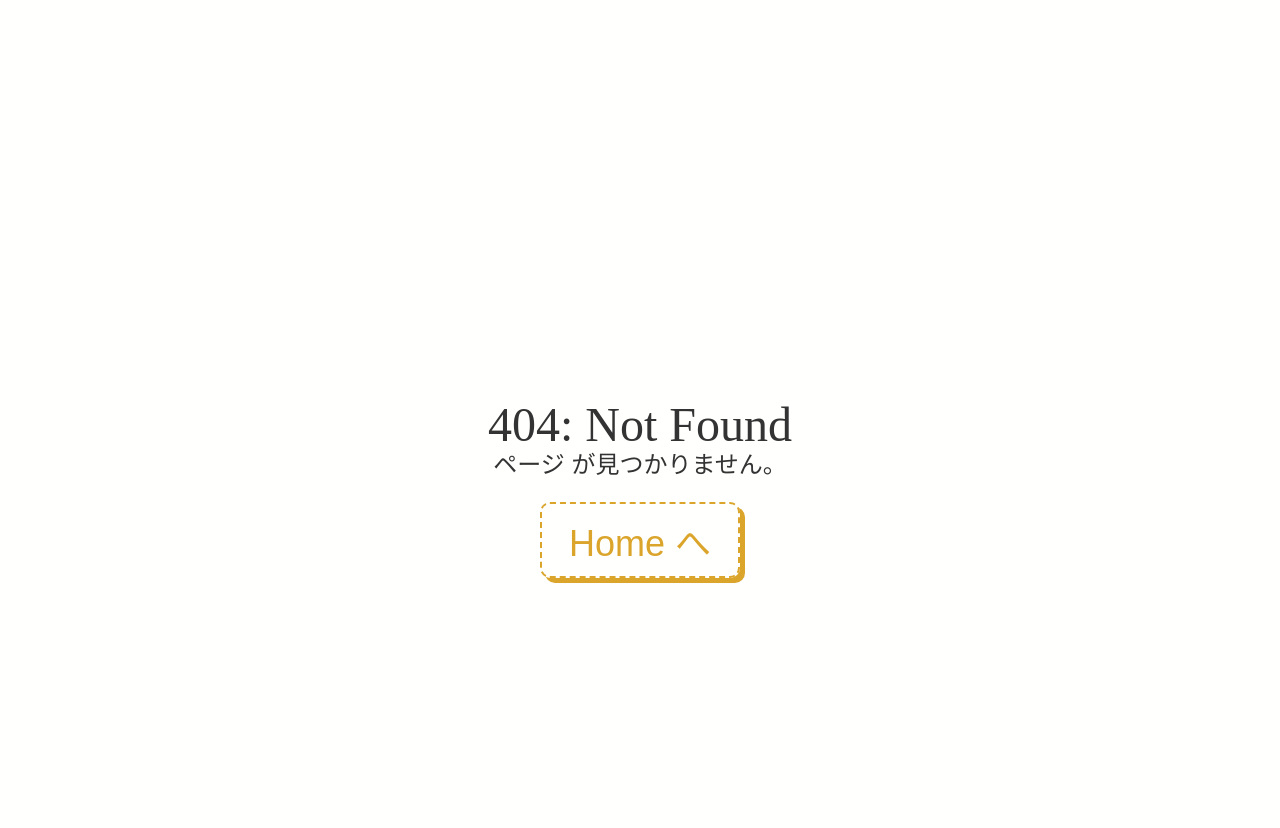
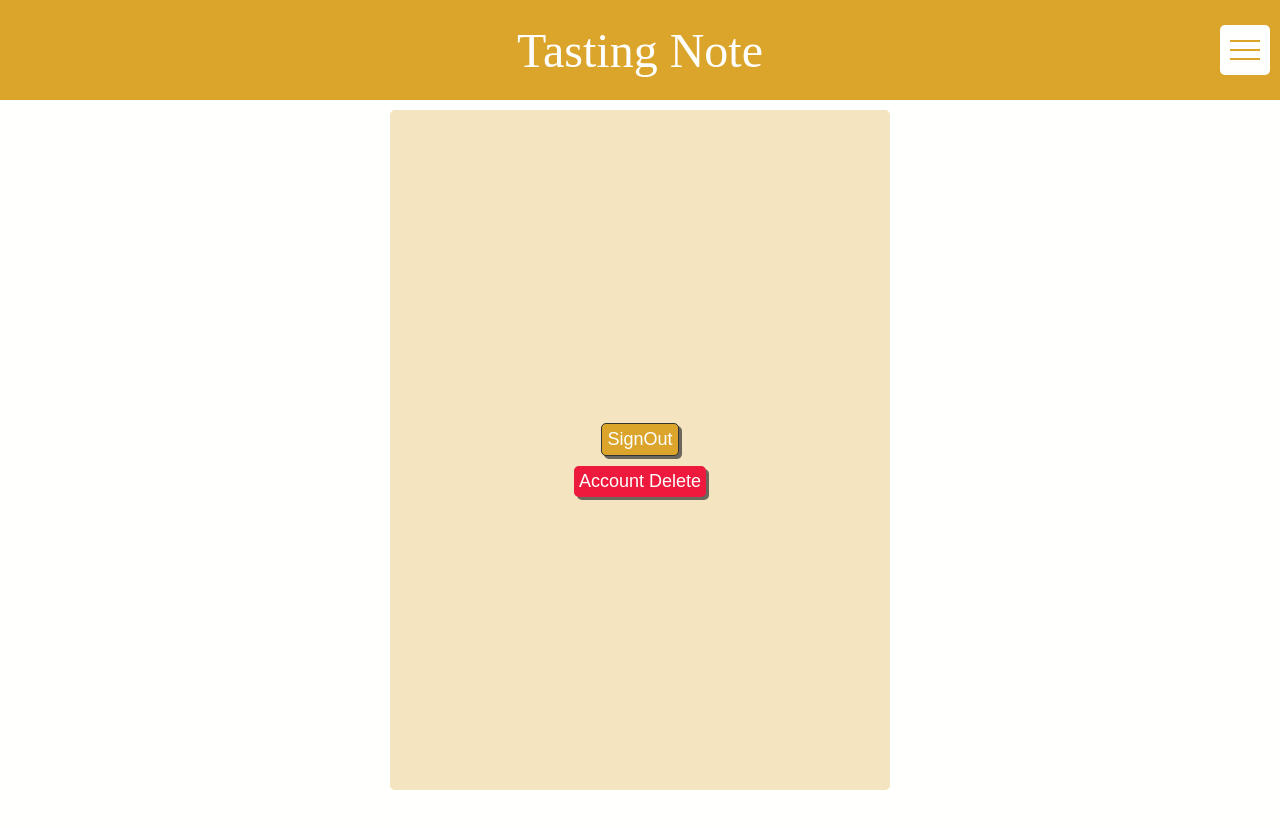
Before and after one commit to akiran1sei/tastingnote, a Next.js app: page /pages/user/profile in a window 1280 px wide. Before the commit this address had no page. Shown: the top 828 px of the page. Built offline with nearby package versions, Linux system fonts and the light colour scheme; a web font is replaced by a local one; what next would draw is missing.

Commit message:
🎨 レイアウトファイルの追加と編集につき、ヘッダーを追加措置

```diff
--- a/src/app/pages/[slug]/page.jsx
+++ b/src/app/pages/[slug]/page.jsx
@@ -3,6 +3,7 @@ import Head from "next/head";
 import { Browse } from "@/app/components/molecules/Browse/Browse";
 import useSWR from "swr";
 import { use } from "react";
+import { GlobalHeader } from "@/app/components/header/GlobalHeader";
 const CoffeeSingleItem = ({ params }) => {
   const id = use(params);
 
@@ -26,6 +27,7 @@ const CoffeeSingleItem = ({ params }) => {
         />
         <meta name="viewport" content="width=device-width, initial-scale=1" />
       </Head>
+      <GlobalHeader />
       <Browse data={data} />
     </>
   );
--- a/src/app/pages/layout.jsx
+++ b/src/app/pages/layout.jsx
@@ -1,9 +1,9 @@
 import styles from "@/app/styles/Contents.module.css";
-import { GlobalHeader } from "@/app/components/header/GlobalHeader";
+// import { GlobalHeader } from "@/app/components/header/GlobalHeader";
 export default function PagesLayout({ children }) {
   return (
     <div className={styles.main_contents}>
-      <GlobalHeader />
+
       {children}
     </div>
   );
--- a/src/app/pages/select/[...user]/page.jsx
+++ b/src/app/pages/select/[...user]/page.jsx
@@ -1,6 +1,7 @@
 "use client";
 import Head from "next/head";
 import { Search } from "@/app/components/molecules/Select/Search";
+import { GlobalHeader } from "@/app/components/header/GlobalHeader";
 import { use } from "react";
 import useSWR from "swr";
 const SelectPage = ({ params }) => {
@@ -25,6 +26,7 @@ const SelectPage = ({ params }) => {
         />
         <meta name="viewport" content="width=device-width, initial-scale=1" />
       </Head>
+      <GlobalHeader />
       <Search data={id.user} user={data} />
     </>
   );
--- /dev/null
+++ b/src/app/pages/user/profile/page.jsx
@@ -0,0 +1,145 @@
+"use client";
+
+import { useRouter } from "next/navigation";
+import React, { useEffect, useState } from "react";
+import styles from "@/app/styles/Contents.module.css";
+import { jwtDecode } from "jwt-decode";
+import { GlobalHeader } from "@/app/components/header/GlobalHeader";
+const Profile = () => {
+  const router = useRouter();
+  const [isLoggingOut, setIsLoggingOut] = useState(false);
+  const [isAccountDelete, setIsAccountDelete] = useState(false);
+
+  const [isUserId, setIsUserId] = useState("");
+  const [isUserEmail, setIsUserEmail] = useState("");
+  const [isUserName, setIsUserName] = useState("");
+  const [isToken, setIsToken] = useState("");
+  useEffect(() => {
+    const getUser = () => {
+      const token = localStorage.getItem("token");
+      if (token) {
+        setIsToken(token);
+        const decodedToken = jwtDecode(token);
+        // デコードされたトークンから必要な情報を取得
+        console.log(decodedToken);
+        const userData = {
+          id: decodedToken.id,
+          username: decodedToken.user,
+          email: decodedToken.email,
+        };
+
+        setIsUserId(userData.id);
+        setIsUserEmail(userData.email);
+        setIsUserName(userData.username);
+      }
+    };
+    getUser();
+  }, []);
+
+  const handleTokenRemove = async () => {
+    if (confirm("Sign Out？")) {
+      setIsLoggingOut(true);
+      try {
+        const res = await fetch("/pages/api/auth/signout", {
+          cache: "no-store",
+          method: "DELETE",
+          headers: {
+            Accept: "application/json",
+            "Content-Type": "application/json",
+            Authorization: `Bearer ${localStorage.getItem("token")}`,
+          },
+        });
+
+        const jsonData = await res.json();
+        localStorage.removeItem("token");
+
+        alert(jsonData.message);
+        return router.push("/");
+      } catch (error) {
+        console.error("ログアウトエラー:", error);
+        // ユーザーにエラーメッセージを表示するなど
+        alert("ログアウト中にエラーが発生しました。");
+      } finally {
+        setIsLoggingOut(false);
+      }
+    }
+  };
+  const handleAccountDelete = async () => {
+    if (confirm("Account Delete？")) {
+      if (confirm("作成したデータ全て削除しますがよろしいでしょうか？")) {
+        setIsAccountDelete(true);
+        try {
+          const res = await fetch(`/pages/api/auth/delete/${isUserId}`, {
+            method: "DELETE",
+            headers: {
+              Accept: "application/json",
+              "Content-Type": "application/json",
+              "Cache-Control": "no-store",
+            },
+            body: JSON.stringify({ id: isUserId }),
+          });
+          const jsonData = await res.json();
+          localStorage.removeItem("token");
+
+          alert(jsonData.message);
+
+          router.push("/");
+        } catch (error) {
+          console.error("アカウント削除エラー:", error);
+          // ユーザーにエラーメッセージを表示するなど
+          alert("アカウント削除中にエラーが発生しました。");
+        } finally {
+          setIsAccountDelete(false);
+        }
+      }
+    }
+  };
+
+  return (
+    <>
+      <GlobalHeader />
+      <div className={styles.profile_page}>
+        {isToken && (
+          <div className={styles.profile_card}>
+            <ul className={styles.profile_user_list}>
+              <li className={styles.profile_user_item}>
+                <span className={styles.profile_item_title}>username</span>
+                <span className={styles.profile_item_value}>{isUserName}</span>
+              </li>
+              <li className={styles.profile_user_item}>
+                <span className={styles.profile_item_title}>email</span>
+                <span className={styles.profile_item_value}>{isUserEmail}</span>
+              </li>
+            </ul>
+          </div>
+        )}
+        <div className={styles.profile_btn_box}>
+          <ul className={styles.profile_btn_list}>
+            <li className={styles.profile_btn_item}>
+              <button
+                className={`${styles.profile_btn} ${styles.profile_signout_btn}`}
+                type="button"
+                onClick={handleTokenRemove}
+                disabled={isLoggingOut}
+              >
+                {isLoggingOut ? "ログアウト中..." : "SignOut"}
+              </button>
+            </li>
+            <li className={styles.profile_btn_item}>
+              <button
+                className={`${styles.profile_btn} ${styles.profile_delete_btn}`}
+                type="button"
+                onClick={handleAccountDelete}
+                disabled={isAccountDelete}
+              >
+                {isLoggingOut ? "アカウント 削除中.." : "Account Delete"}
+              </button>
+            </li>
+          </ul>
+        </div>
+      </div>
+    </>
+  );
+};
+
+export default Profile;
```
Also changed, not shown: src/app/pages/auth/layout.jsx (added, +10 -0 lines), src/app/pages/auth/signout/page.jsx (+9 -8 lines), src/app/pages/create/beans/page.jsx (+7 -2 lines), src/app/pages/create/group/page.jsx (+5 -2 lines), src/app/pages/update/[slug]/page.jsx (+8 -3 lines).
